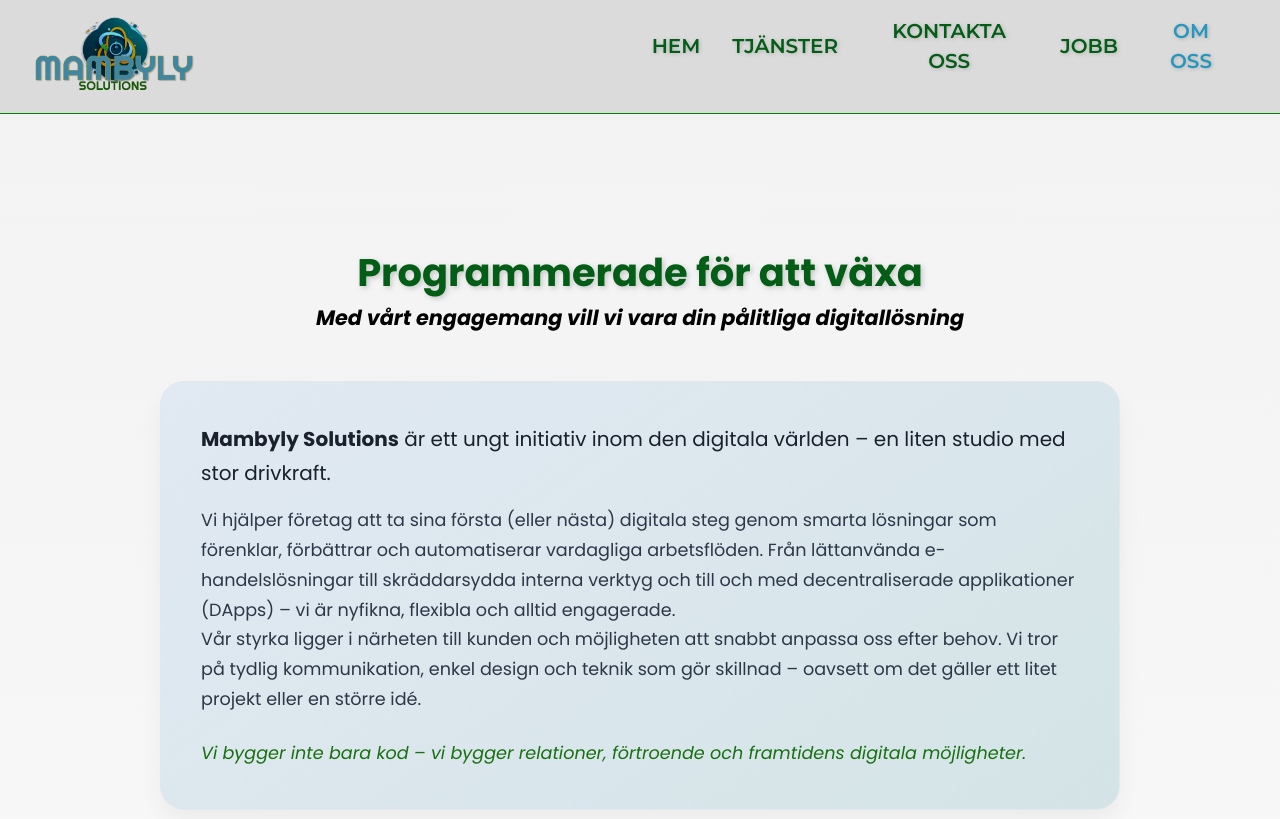
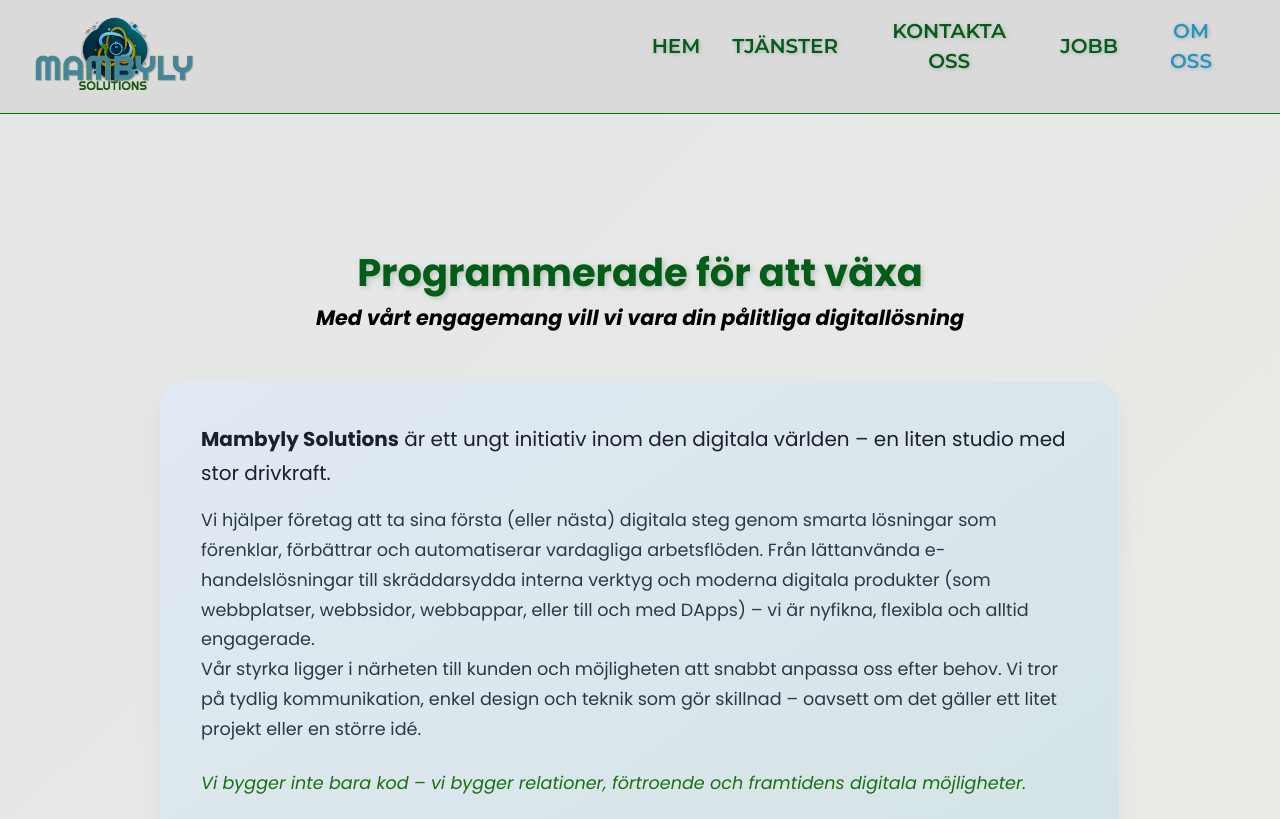
Before and after one commit to Emadenni/MambyLy-logistics-frontend, a React (Vite) app: page /omOss in a window 1280 px wide. Shown: the top 819 px of the page. Built offline with nearby package versions, Linux system fonts and the light colour scheme.

Commit message:
changed favicon, added dynamic bkg about us

```diff
--- a/src/pages/AboutUs/AboutUs.tsx
+++ b/src/pages/AboutUs/AboutUs.tsx
@@ -17,26 +17,25 @@
           <div className="aboutUs_intro-card">
             <div className="aboutUs_intro-card__content">
               <p className="aboutUs_intro-card__lead">
-      <strong>Mambyly Solutions</strong> är ett ungt initiativ inom den digitala världen – en liten studio med stor
-      drivkraft.
+                <strong>Mambyly Solutions</strong> är ett ungt initiativ inom den digitala världen – en liten studio med
+                stor drivkraft.
               </p>
               <p>
-      Vi hjälper företag att ta sina första (eller nästa) digitala steg genom smarta lösningar som förenklar, förbättrar
-      och automatiserar vardagliga arbetsflöden. Från lättanvända e-handelslösningar till skräddarsydda interna verktyg
-      och till och med decentraliserade applikationer (DApps) – vi är nyfikna, flexibla och alltid engagerade.
+                Vi hjälper företag att ta sina första (eller nästa) digitala steg genom smarta lösningar som förenklar,
+                förbättrar och automatiserar vardagliga arbetsflöden. Från lättanvända e-handelslösningar till
+                skräddarsydda interna verktyg och moderna digitala produkter (som webbplatser, webbsidor, webbappar,
+                eller till och med DApps) – vi är nyfikna, flexibla och alltid engagerade.
               </p>
               <p>
-      Vår styrka ligger i närheten till kunden och möjligheten att snabbt anpassa oss efter behov. Vi tror på tydlig
-      kommunikation, enkel design och teknik som gör skillnad – oavsett om det gäller ett litet projekt eller en större
-      idé.
+                Vår styrka ligger i närheten till kunden och möjligheten att snabbt anpassa oss efter behov. Vi tror på
+                tydlig kommunikation, enkel design och teknik som gör skillnad – oavsett om det gäller ett litet projekt
+                eller en större idé.
               </p>
               <p className="aboutUs_intro-card__closing">
                 Vi bygger inte bara kod – vi bygger relationer, förtroende och framtidens digitala möjligheter.
               </p>
             </div>
           </div>
-
-
           <Carousel />
           <ContactsListBox />{" "}
         </div>
--- a/src/pages/AboutUs/aboutUs.scss
+++ b/src/pages/AboutUs/aboutUs.scss
@@ -8,7 +8,7 @@
   @include flexbox(column, center, center);
   gap: 3rem;
   padding-top: 180px;
-  padding-bottom: 100px;
+
 
   @media (max-width: 768px) {
     padding-top: 0px;
@@ -65,8 +65,23 @@
   }
 }
 
+/* .aboutUs_wrapper {
+  background: linear-gradient(to bottom, #f2f2f2, #ffffff);
+  background: linear-gradient(135deg, #fdfbfb 0%, #ebedee 100%);
+} */
+
 .aboutUs_wrapper {
-  background: linear-gradient(to bottom, #f2f2f2, #ffffff);
+  background: linear-gradient(-45deg, #f0e6d8, #e9ebe6, #ced6e4a8, #ffffff);
+  background-size: 400% 400%;
+  animation: gradientBackground 15s ease infinite;
+  min-height: 100vh;
+  padding: 0rem 0;
+}
+
+@keyframes gradientBackground {
+  0% { background-position: 0% 50%; }
+  50% { background-position: 100% 50%; }
+  100% { background-position: 0% 50%; }
 }
 
 .aboutUs_intro-card {
```
Also changed, not shown: public/favicon.png. Lines whose indentation alone changed are shown as unchanged.
